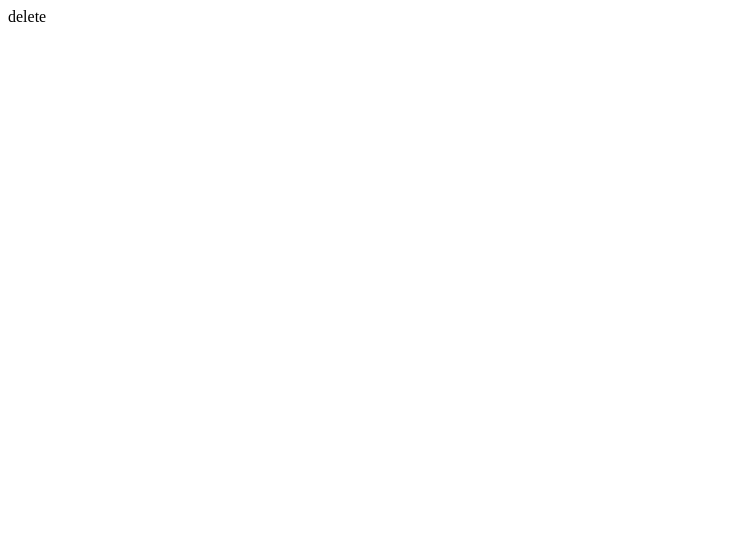
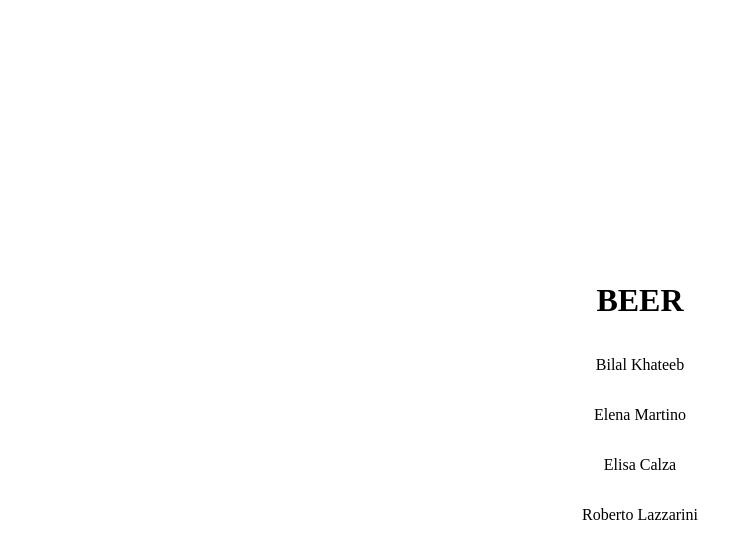
Before and after one commit to elysium1499/BEER_DataVisualization, a plain HTML site: page index.html in a window 1280 px wide. Shown: the whole page, without its empty margins (0-753 px from the left). Drawn offline with Linux system fonts and the light colour scheme.

Commit message:
Update index.html

```diff
--- a/index.html
+++ b/index.html
@@ -1 +1,27 @@
-delete
+<!DOCTYPE html>
+<html lang="en">
+<head>
+  <meta charset="UTF-8">
+  <meta name="viewport" content="width=device-width, initial-scale=1.0">
+  <title>BEER Group</title>
+  <style>
+    body {
+      display: flex;
+      justify-content: center;
+      align-items: center;
+      height: 100vh;
+      flex-direction: column;
+      margin: 0;
+    }
+  </style>
+</head>
+<body>
+
+<h1>BEER</h1>
+<p>Bilal Khateeb</p>
+<p>Elena Martino</p>
+<p>Elisa Calza</p>
+<p>Roberto Lazzarini</p>
+
+</body>
+</html>
```
